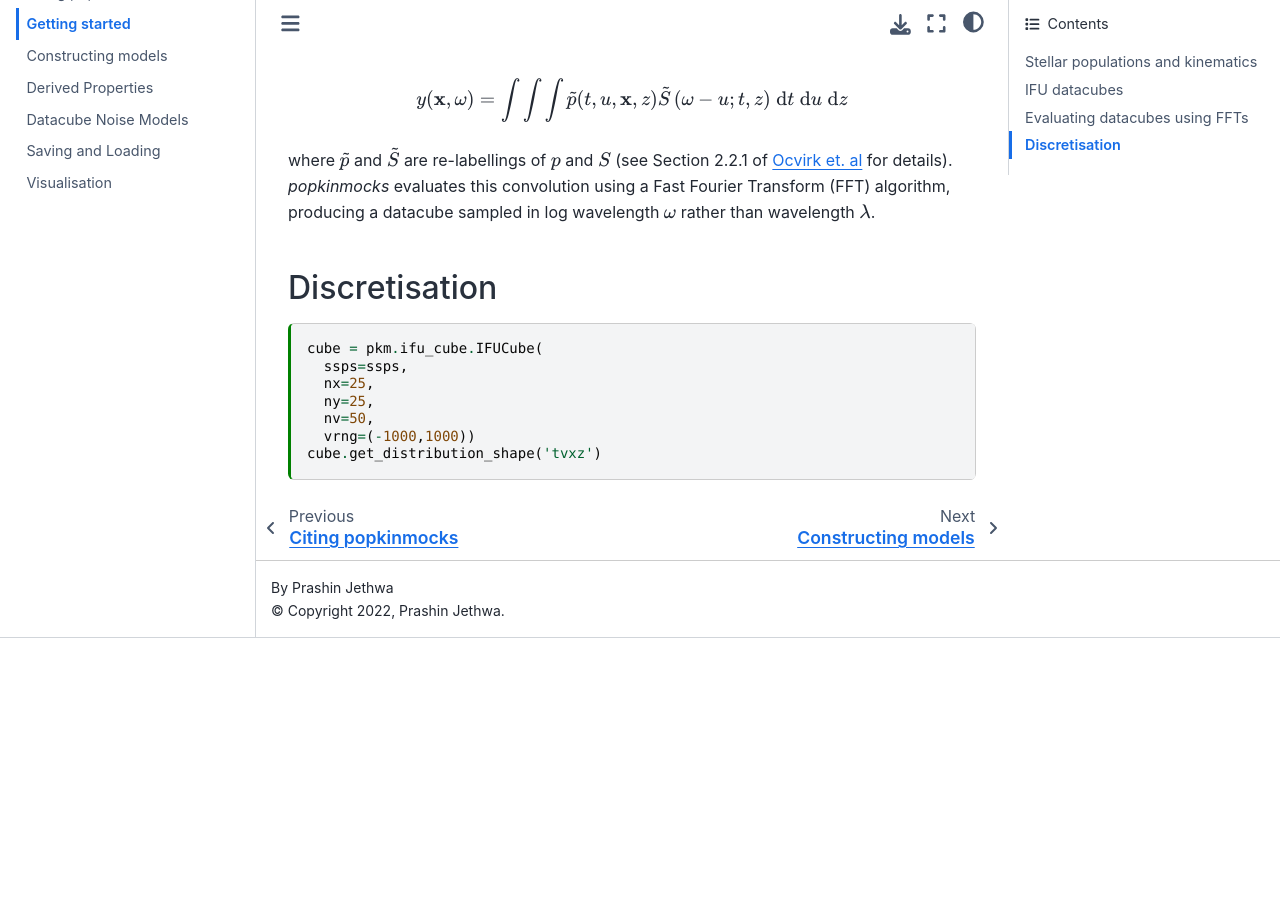
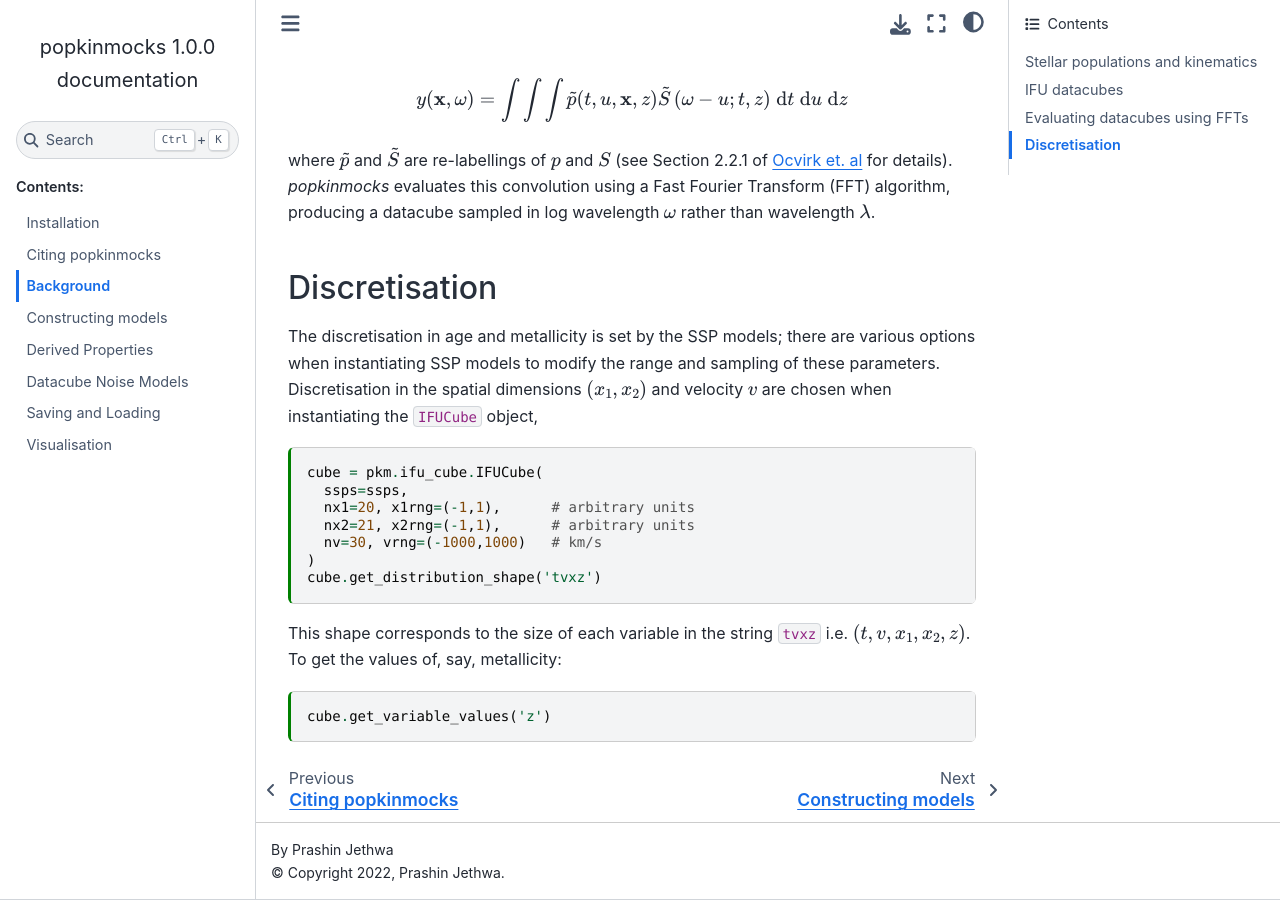
Before and after one commit to prashjet/popkinmocks, a Sphinx documentation site: the page built from docs/source/user/getting_started.md, in a window 1280 px wide and 900 px high, scrolled down 2043 px. Built offline with Sphinx 7.4.7 and the Sphinx Book theme 1.1.4, drawn with Linux system fonts in a browser that asks for light colours; before the commit the page ends 2681 px from its top, so only the background shows below that; some of the changed text lies outside the part shown.

Commit message:
complete draft of background

````diff
--- a/docs/source/user/getting_started.md
+++ b/docs/source/user/getting_started.md
@@ -11,9 +11,9 @@
   name: python3
 ---
 
-# Getting started
+# Background
 
-Some basic background
+Some basic background.
 
 ## Stellar populations and kinematics
 
@@ -97,13 +97,20 @@
 
 ## Discretisation
 
+The discretisation in age and metallicity is set by the SSP models; there are various options when instantiating SSP models to modify the range and sampling of these parameters. Discretisation in the spatial dimensions $(x_1, x_2)$ and velocity $v$ are chosen when instantiating the `IFUCube` object,
 
 ```{code-cell}
 cube = pkm.ifu_cube.IFUCube(
   ssps=ssps,
-  nx=25,
-  ny=25,
-  nv=50,
-  vrng=(-1000,1000))
+  nx1=20, x1rng=(-1,1),      # arbitrary units
+  nx2=21, x2rng=(-1,1),      # arbitrary units
+  nv=30, vrng=(-1000,1000)   # km/s
+)
 cube.get_distribution_shape('tvxz')
 ```
+
+This shape corresponds to the size of each variable in the string `tvxz` i.e. $(t, v, x_1, x_2, z)$. To get the values of, say, metallicity:
+
+```{code-cell}
+cube.get_variable_values('z')
+```
````
Also changed, not shown: docs/source/notebooks/popkinmocks-Copy1.ipynb.
